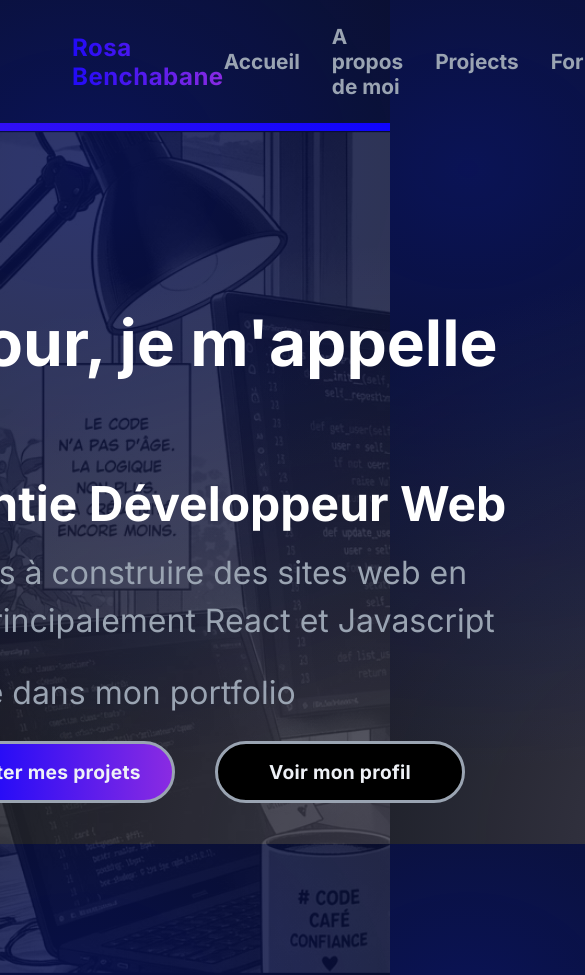
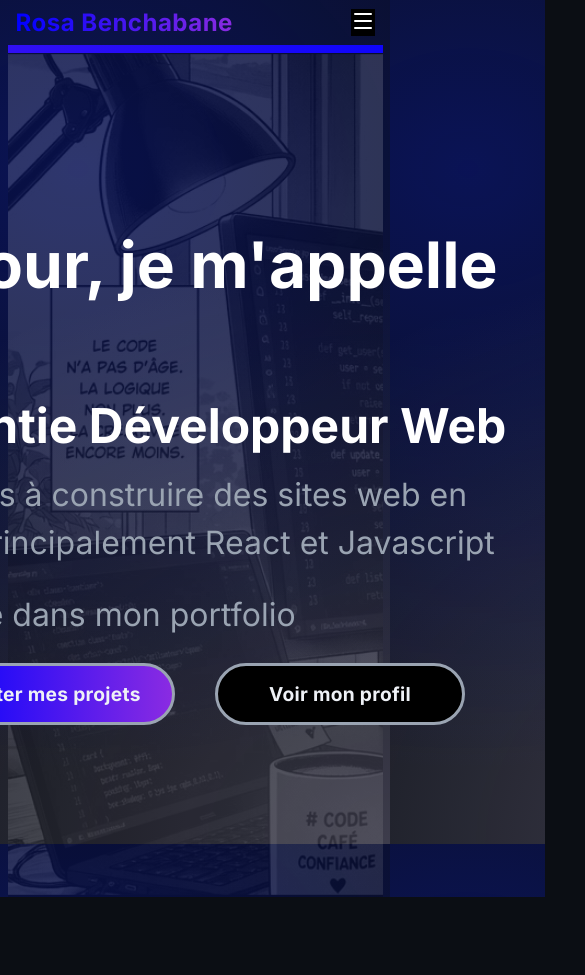
Before and after one commit to RosaBen/portfolio-RB, a React (Vite) app: page / in a window 390 px wide. Shown: the top 975 px of the page, 585 px wide, since content can reach past the window. After the commit the page ends 897 px from the top, so only its background shows below. Built offline with nearby package versions, Linux system fonts and the light colour scheme.

Commit message:
navbar responsive done

```diff
--- a/package.json
+++ b/package.json
@@ -10,6 +10,7 @@
     "preview": "vite preview"
   },
   "dependencies": {
+    "lucide-react": "^1.34.0",
     "react": "^19.2.7",
     "react-dom": "^19.2.7",
     "react-router-dom": "^7.18.1"
--- a/src/App.jsx
+++ b/src/App.jsx
@@ -19,6 +19,7 @@ import "./assets/styles/home.css";
 import "./assets/styles/about.css";
 import "./assets/styles/projects.css";
 import "./assets/styles/courses.css";
+import "./assets/styles/responsive.css";
 
 // App
 function App() {
--- a/src/assets/styles/index.css
+++ b/src/assets/styles/index.css
@@ -36,6 +36,12 @@ body {
   -webkit-font-smoothing: antialiased;
 }
 
+.container {
+  width: 100%;
+  max-width: 375px;
+  margin: 0 auto;
+}
+
 /* header */
 
 header .animated-border {
--- a/src/assets/styles/navbar.css
+++ b/src/assets/styles/navbar.css
@@ -2,22 +2,56 @@ nav {
   display: flex;
   justify-content: space-between;
   align-items: center;
-  padding: 1.5rem;
+  padding: 0.5rem;
+  position: relative;
 }
 
 nav h1 {
-  padding-left: 3rem;
   letter-spacing: 0.5px;
   background: var(--gradient-text);
   -webkit-background-clip: text;
   background-clip: text;
   color: transparent;
 }
+nav > button {
+  background: rgb(0, 0, 0);
+  border: none;
+  color: white;
+  cursor: pointer;
+}
 
-nav ul {
+nav .desktop-nav {
+  display: none;
+}
+
+nav .modal {
+  position: absolute;
   display: flex;
-  align-items: center;
-  gap: 2rem;
+  align-items: baseline;
+  background-color: #ffffff;
+  top: 4rem;
+  right: 0;
+  padding-left: 0.5rem;
+  padding-bottom: 0.5rem;
+  z-index: 10;
+}
+
+nav .modal .close-btn {
+  align-self: flex-start;
+  background-color: white;
+  color: var(--grey-color);
+  border: none;
+  font-size: 1.5rem;
+  padding-right: 0.5rem;
+  font-weight: 700;
+  cursor: pointer;
+}
+
+nav .modal ul {
+  display: flex;
+  flex-direction: column;
+  align-items: start;
+  gap: 0.5rem;
   padding-right: 3rem;
 }
 
@@ -30,8 +64,10 @@ nav a {
   text-decoration: none;
   font-size: 1.3rem;
   font-weight: bold;
+  cursor: pointer;
 }
 
-nav a:hover {
-  color: var(--white-color);
+nav .modal a:hover,
+nav .modal .close-btn:hover {
+  color: var(--blue-color);
 }
--- /dev/null
+++ b/src/components/LinkList.jsx
@@ -0,0 +1,27 @@
+import { Link } from "react-router-dom";
+export default function LinkList() {
+  return (
+    <ul>
+      <li>
+        <Link to="/" target="_blank" rel="noopener noreferrer">
+          Accueil
+        </Link>
+      </li>
+      <li>
+        <Link to="/aboutme" target="_blank" rel="noopener noreferrer">
+          A propos de moi
+        </Link>
+      </li>
+      <li>
+        <Link to="/projects" target="_blank" rel="noopener noreferrer">
+          Projects
+        </Link>
+      </li>
+      <li>
+        <Link to="/courses" target="_blank" rel="noopener noreferrer">
+          Formations
+        </Link>
+      </li>
+    </ul>
+  );
+}
--- a/src/components/Navbar.jsx
+++ b/src/components/Navbar.jsx
@@ -1,23 +1,30 @@
-import { Link } from "react-router-dom";
+import { Menu } from "lucide-react";
+import { useState } from "react";
+import LinkList from "./LinkList";
 
 export default function Navbar() {
+  const [openModal, setOpenModal] = useState(false);
   return (
     <nav>
       <h1>Rosa Benchabane</h1>
-      <ul>
-        <li>
-          <Link to="/">Accueil</Link>
-        </li>
-        <li>
-          <Link to="/aboutme">A propos de moi</Link>
-        </li>
-        <li>
-          <Link to="/projects">Projects</Link>
-        </li>
-        <li>
-          <Link to="/courses">Formations</Link>
-        </li>
-      </ul>
+      <button onClick={() => setOpenModal(true)}>
+        <Menu className="menu-icon" />
+      </button>
+      {openModal && (
+        <div className="modal">
+          <LinkList />
+          <button
+            onClick={() => setOpenModal(false)}
+            className="close-btn"
+            type="button"
+          >
+            X
+          </button>
+        </div>
+      )}
+      <div className="desktop-nav">
+        <LinkList />
+      </div>
     </nav>
   );
 }
```
Also changed, not shown: src/assets/styles/responsive.css (added, +40 -0 lines), 1 other file (tests, documents, lock files or other folders).
